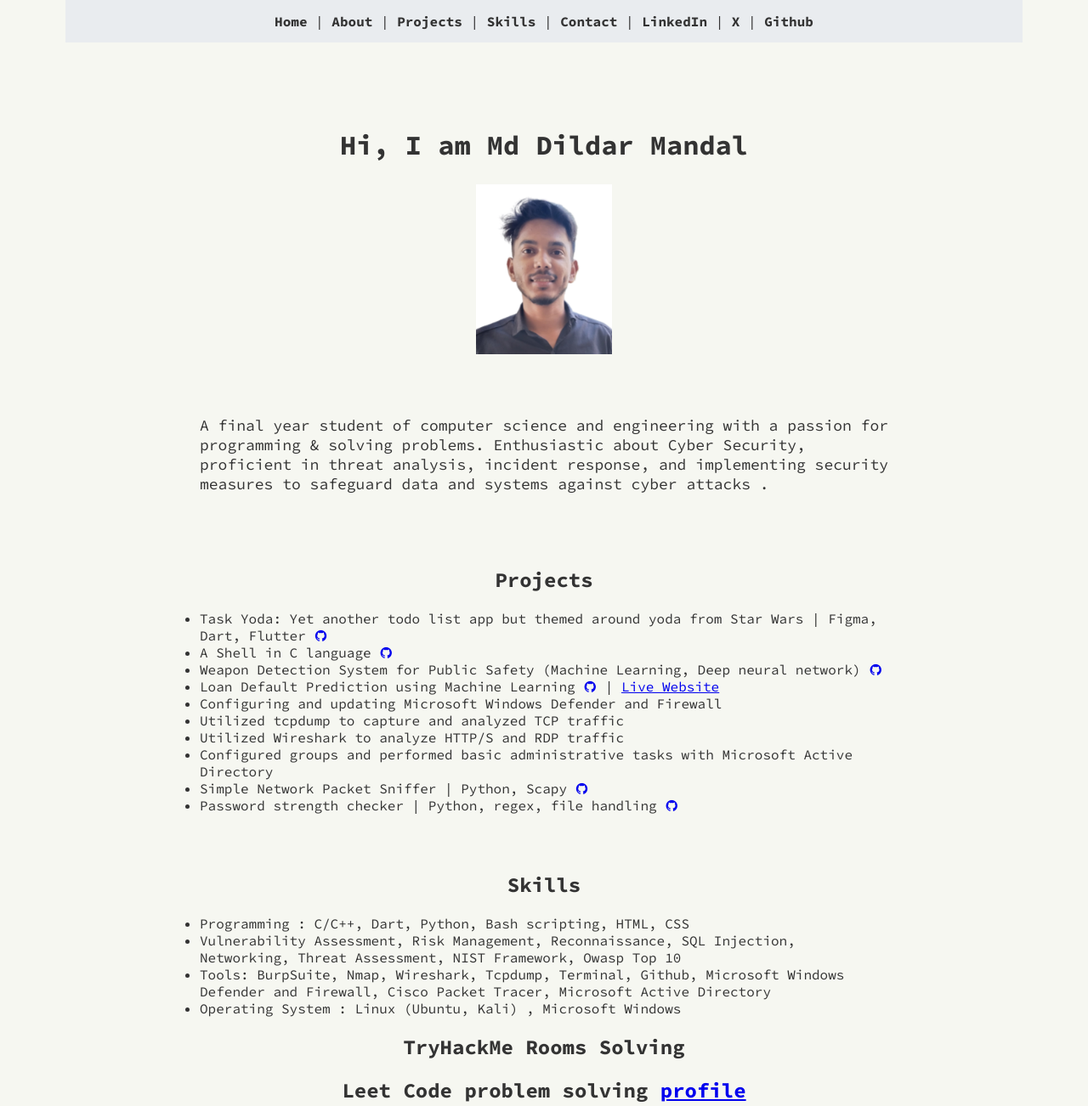
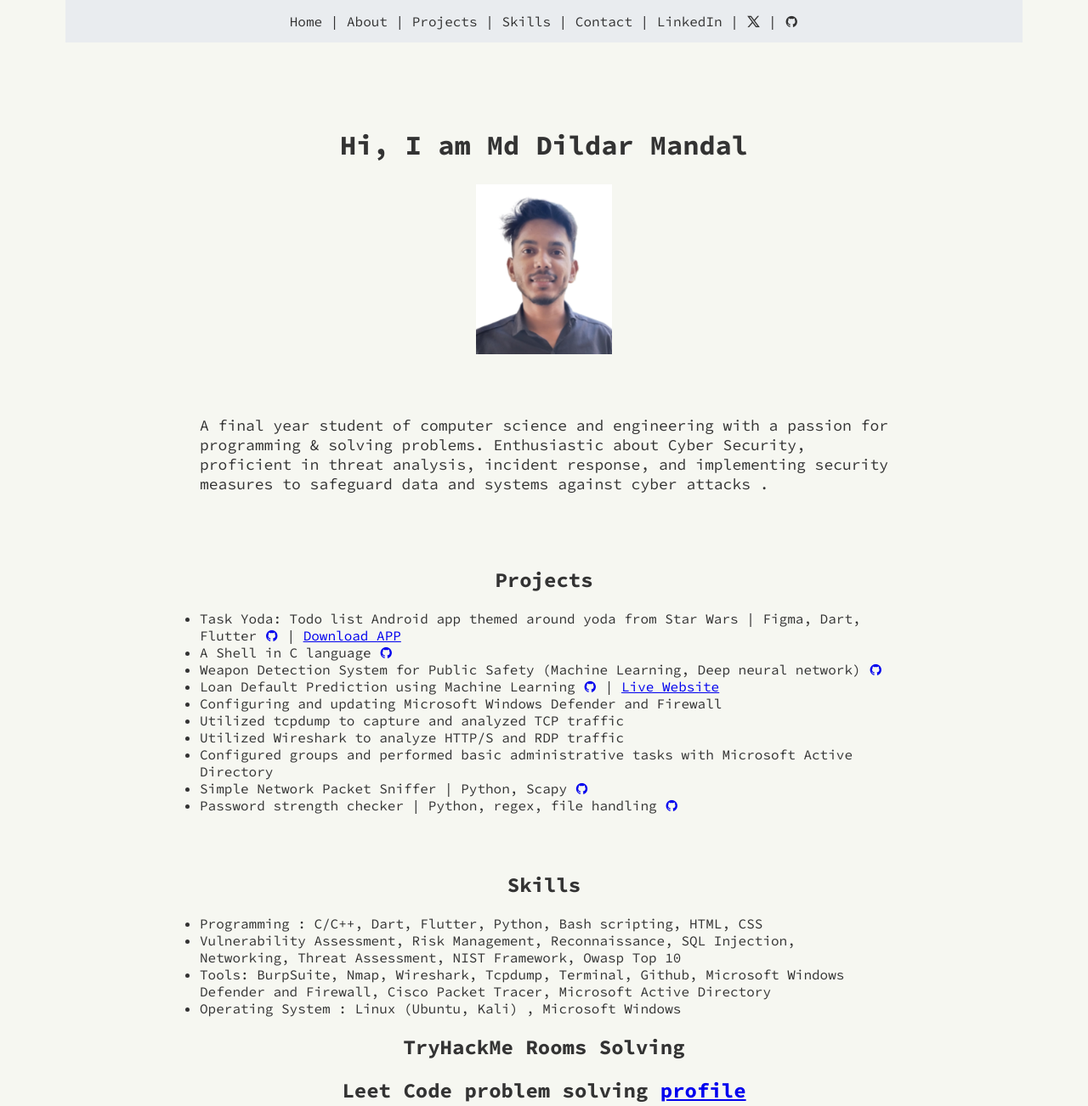
Before and after one commit to MD-DILDAR-MANDAL/my_portfolio, a plain HTML site: page index.html in a window 1280 px wide. Shown: the top 1302 px of the page at 85% size. Drawn offline with nearby package versions, Linux system fonts and the light colour scheme.

Commit message:
chore: code update

```diff
--- a/index.html
+++ b/index.html
@@ -30,7 +30,7 @@
             color: #333;
             text-decoration: none;
             /* margin: 0 6px; */
-            font-weight: bold;
+            font-weight:400;
         }
         section {
             padding: 24px;
@@ -64,9 +64,9 @@
             <a href="#projects">Projects</a> |
             <a href="#skills&learning"> Skills</a> |
             <a href="#contact">Contact</a> |
-            <a href="https://www.linkedin.com/in/md-dildar-mandal-837048199/" target="_blank">LinkedIn</i></a> |
-            <a href="https://x.com/m_dildar_m?t=3SloowhGWpASPXpXnUeoqA&s=08" target="_blank">X</a> |
-            <a href="https://github.com/MD-DILDAR-MANDAL" target="_blank">Github</a>
+            <a href="https://www.linkedin.com/in/md-dildar-mandal-837048199/" target="_blank">LinkedIn</a> |
+            <a href="https://x.com/m_dildar_m?t=3SloowhGWpASPXpXnUeoqA&s=08" target="_blank"><i class="ri-twitter-x-line"></i></a> |
+            <a href="https://github.com/MD-DILDAR-MANDAL" target="_blank"><i class="ri-github-fill"></i></a>
         </header>
         <section id="home" style="font-size:16pt; margin-top:50px;">
 
@@ -90,7 +90,7 @@
                     <div >
                         <div>
                             <ul>
-                                <li>Task Yoda: Yet another todo list app but  themed around yoda from Star Wars | Figma, Dart, Flutter <a href="https://github.com/MD-DILDAR-MANDAL/task_yoda" style="text-decoration:none;"><i class="ri-github-fill"></i></a></li>
+                                <li>Task Yoda: Todo list Android app themed around yoda from Star Wars | Figma, Dart, Flutter <a href="https://github.com/MD-DILDAR-MANDAL/task_yoda" style="text-decoration:none;"><i class="ri-github-fill"></i></a> | <a href="https://irozer.github.io/assets/apk/app2/Task%20Yoda.apk">Download APP</a></li>
                                 <li>A  Shell in C language <a href="https://github.com/MD-DILDAR-MANDAL/c-shell" style="text-decoration:none;"><i class="ri-github-fill"></i></a></li>
                                 <li>Weapon Detection System for Public Safety (Machine Learning, Deep neural network) <a href="https://github.com/MD-DILDAR-MANDAL/wds_project" style="text-decoration:none;"><i class="ri-github-fill"></i></a></li>
                                 <li>Loan Default Prediction using Machine Learning <a href="https://github.com/MD-DILDAR-MANDAL/Loan-Default-Prediction" style="text-decoration:none;"><i class="ri-github-fill"></i></a> | <a href="https://loan-default-prediction-n8mp.onrender.com/">Live Website</a></li>
@@ -115,7 +115,7 @@
                 <div>
                     <p>
                         <ul>
-                        <li>Programming : C/C++, Dart, Python, Bash scripting, HTML, CSS</li>
+                        <li>Programming : C/C++, Dart, Flutter, Python, Bash scripting, HTML, CSS</li>
                         <li>Vulnerability Assessment, Risk Management, Reconnaissance, SQL Injection, Networking, Threat Assessment, NIST Framework, Owasp Top 10</li>
                         <li>Tools: BurpSuite, Nmap, Wireshark, Tcpdump, Terminal, Github, Microsoft Windows Defender and Firewall, Cisco Packet Tracer, Microsoft Active Directory</li>
                         <li>Operating System : Linux (Ubuntu, Kali) , Microsoft Windows</li>
```
